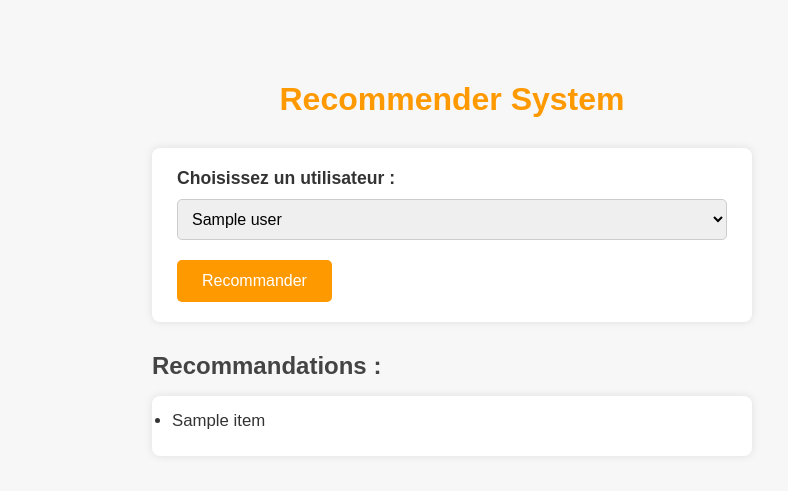
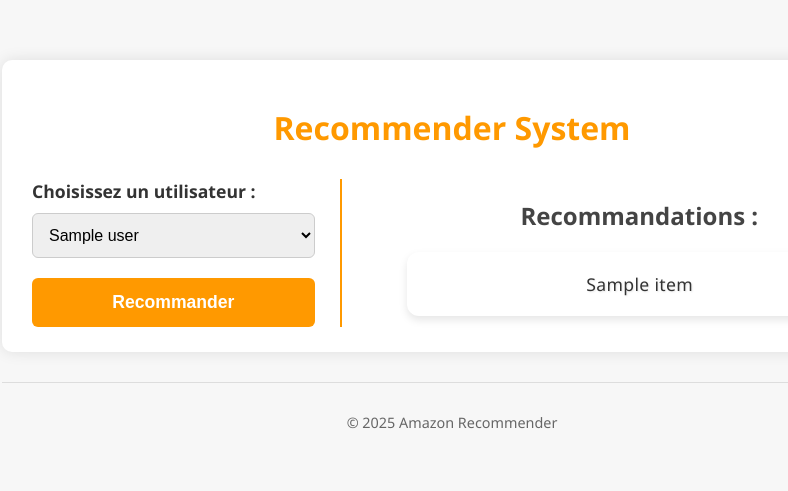
Before and after one commit to YassmineRchidi/amazon-recommender, a Flask app: template templates/index.html in a window 1280 px wide. Shown: the top 491 px of the page, without its empty margins (188-976 px from the left). Run offline with Flask 3, Linux system fonts and the light colour scheme; the template is opened without the code that fills it: most values are stand-ins (such as "Sample title", 1, 10 or a date in 2020); parts of the project's set-up code (start-up, migrations or seed data) failed here and were passed over.

Commit message:
Ajout du select sans valeur par défaut + amélioration CSS des cartes

```diff
--- a/static/style.css
+++ b/static/style.css
@@ -1,75 +1,169 @@
-/* style.css */
-
 body {
-    font-family: Arial, sans-serif;
+    font-family: 'Segoe UI', Tahoma, Geneva, Verdana, sans-serif;
     background-color: #f7f7f7;
     margin: 40px auto;
-    max-width: 600px;
+    max-width: 900px;
     padding: 20px;
     color: #333;
 }
 
+.container {
+    background-color: #fff;
+    padding: 25px 30px;
+    border-radius: 10px;
+    box-shadow: 0 0 15px rgba(0,0,0,0.1);
+}
+
 h1 {
     text-align: center;
-    color: #FF9900; /* Couleur Amazon orange */
+    color: #FF9900;
     margin-bottom: 30px;
     font-weight: 700;
 }
 
-form {
-    background-color: #fff;
-    padding: 20px 25px;
-    border-radius: 8px;
-    box-shadow: 0 0 8px rgba(0,0,0,0.1);
-    margin-bottom: 30px;
+.form-user {
+    /* Rien à modifier ici */
 }
 
-label {
+.flex-row {
+    display: flex;
+    gap: 40px;
+    justify-content: space-between;
+    flex-wrap: wrap;
+}
+
+.user-select {
+    flex: 1 1 250px;
+    max-width: 350px;
+    padding-right: 25px;
+    border-right: 2px solid #FF9900;
+}
+
+.user-select label {
     display: block;
     font-weight: 600;
     margin-bottom: 10px;
     font-size: 1.1em;
 }
 
-select {
+.user-select select {
     width: 100%;
-    padding: 10px;
+    padding: 12px;
     font-size: 1em;
     border: 1px solid #ccc;
-    border-radius: 5px;
+    border-radius: 6px;
     margin-bottom: 20px;
     box-sizing: border-box;
+    transition: border-color 0.3s ease;
 }
 
-input[type="submit"] {
+.user-select select:focus {
+    border-color: #FF9900;
+    outline: none;
+}
+
+.user-select input[type="submit"] {
     background-color: #FF9900;
     color: white;
     border: none;
-    padding: 12px 25px;
-    font-size: 1em;
-    border-radius: 5px;
+    padding: 14px 30px;
+    font-size: 1.1em;
+    border-radius: 6px;
     cursor: pointer;
     transition: background-color 0.3s ease;
+    font-weight: 700;
+    width: 100%;
 }
 
-input[type="submit"]:hover {
+.user-select input[type="submit"]:hover {
     background-color: #e68a00;
 }
 
-h2 {
+/* ---- RECOMMANDATIONS ---- */
+
+.recommendations {
+    flex: 2 1 400px;
+    padding-left: 25px;
+}
+
+.recommendations h2 {
     color: #444;
     margin-bottom: 15px;
+    text-align: center;
 }
 
-ul {
-    background-color: #fff;
-    padding: 15px 20px;
-    border-radius: 8px;
-    box-shadow: 0 0 8px rgba(0,0,0,0.1);
-    list-style-type: disc;
+/* Grille dynamique des cartes */
+.grid-recommendations {
+    display: grid;
+    grid-template-columns: repeat(auto-fit, minmax(220px, 1fr));
+    gap: 20px;
+    margin-top: 20px;
 }
 
-ul li {
-    margin-bottom: 10px;
-    font-size: 1.05em;
+/* Carte produit */
+.recommendation-card {
+    background-color: #fff;
+    border-radius: 12px;
+    box-shadow: 0 4px 8px rgba(0,0,0,0.1);
+    padding: 20px;
+    text-align: center;
+    transition: transform 0.3s ease, box-shadow 0.3s ease;
+    cursor: pointer;
+    will-change: transform;
 }
+
+/* Animation au survol */
+.recommendation-card:hover {
+    box-shadow: 0 10px 20px rgba(255, 153, 0, 0.6);
+    transform: translateY(-10px) scale(1.05);
+}
+
+/* Titre stylé */
+.recommendation-card h3 {
+      margin: 0;
+    font-size: 1.25rem;
+    color: #FF9900;
+    font-weight: normal; /* texte non gras */
+    text-transform: none; /* texte en minuscule ou tel quel */
+    letter-spacing: 0.02em;
+    text-shadow: 1px 1px 2px rgba(0,0,0,0.1);
+    transition: color 0.3s ease;
+}
+
+/* Effet au survol du titre */
+.recommendation-card:hover h3 {
+    color: #cc7a00;
+}
+
+/* Footer */
+footer {
+    text-align: center;
+    font-size: 0.9em;
+    color: #666;
+    padding: 15px 0;
+    border-top: 1px solid #ddd;
+    margin-top: 30px;
+}
+
+/* Responsive mobile */
+@media (max-width: 700px) {
+    .flex-row {
+        flex-direction: column;
+    }
+    .user-select, .recommendations {
+        max-width: 100%;
+        flex: none;
+        margin-bottom: 25px;
+        padding: 0;
+        border: none;
+    }
+    .user-select input[type="submit"] {
+        width: auto;
+        padding-left: 20px;
+        padding-right: 20px;
+    }
+    .grid-recommendations {
+        grid-template-columns: repeat(auto-fit, minmax(160px, 1fr));
+        gap: 15px;
+    }
+}
--- a/templates/index.html
+++ b/templates/index.html
@@ -1,12 +1,17 @@
 <!doctype html>
 <html>
+
 <head>
     <title>Amazon Recommender</title>
     <link rel="stylesheet" href="{{ url_for('static', filename='style.css') }}">
 </head>
+
 <body>
+    <main class="container">
         <h1>Recommender System</h1>
-    <form method="POST">
+        <form method="POST" class="form-user">
+            <div class="flex-row">
+                <div class="user-select">
                     <label for="user">Choisissez un utilisateur :</label>
                     <select name="user" id="user">
                         {% for user in users %}
@@ -14,15 +19,32 @@
                         {% endfor %}
                     </select>
                     <input type="submit" value="Recommander">
-    </form>
+                </div>
 
                 {% if recommendations %}
+                <section class="recommendations">
                     <h2>Recommandations :</h2>
-        <ul>
+                    <div class="grid-recommendations">
                         {% for item in recommendations %}
-                <li>{{ item }}</li>
+                        <div class="recommendation-card">
+                            <h3 style="margin: 0; font-size: 1.1em; color: #333;">{{ item }}</h3>
+                        </div>
                         {% endfor %}
-        </ul>
+                    </div>
+                </section>
                 {% endif %}
+
+
+
+
+
+            </div>
+        </form>
+    </main>
+
+    <footer>
+        <p>© 2025 Amazon Recommender</p>
+    </footer>
 </body>
+
 </html>
```
Also changed, not shown: app.py (line endings or trailing spaces). Lines whose indentation alone changed are shown as unchanged.
